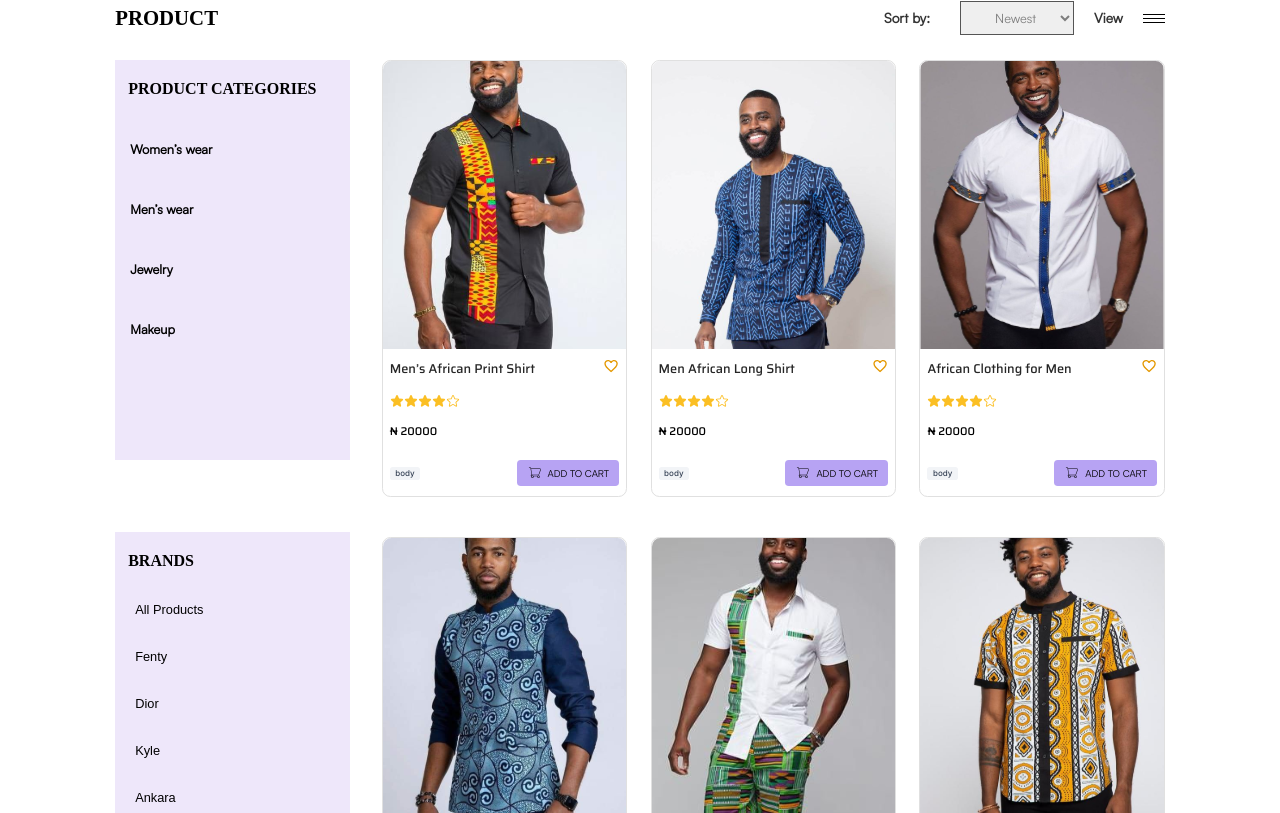
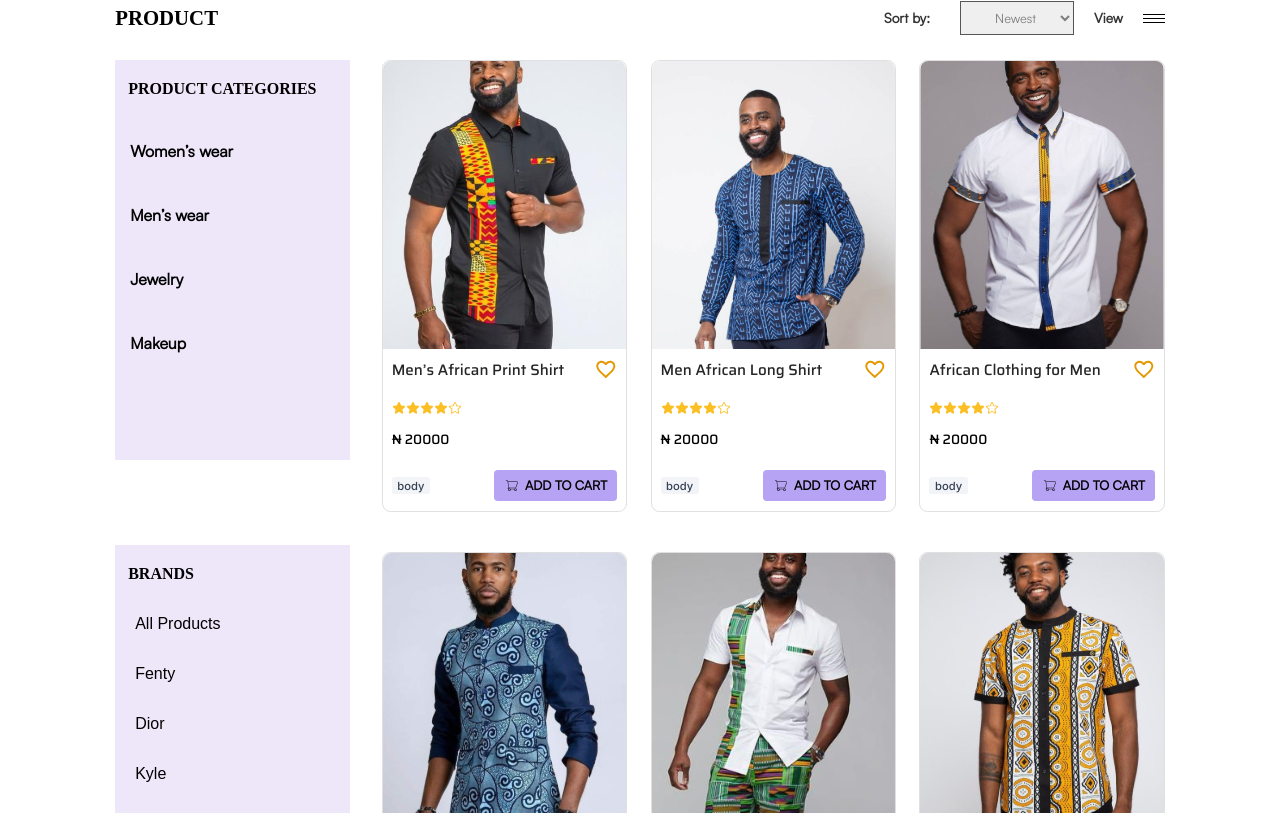
Before and after one commit to holayide/Kcoat, a React (Create React App) app: page /men in a window 1280 px wide. Shown: the part 547-1360 px from the top of the page. Built offline with nearby package versions, Linux system fonts and the light colour scheme; a web font is replaced by a local one.

Commit message:
enlarge text

```diff
--- a/src/components/Header.module.css
+++ b/src/components/Header.module.css
@@ -35,7 +35,7 @@ header {
   flex-direction: column;
   align-items: center;
   gap: 0.2rem;
-  font-size: 0.95rem;
+  font-size: 1rem;
   color: #000;
   font-family: var(--satfont400);
 }
--- a/src/components/Shops/ProductItem.module.css
+++ b/src/components/Shops/ProductItem.module.css
@@ -28,7 +28,7 @@
 }
 
 .productText {
-  margin: 5px 7px 10px;
+  margin: 5px 9px 10px;
 }
 
 .productName {
@@ -38,7 +38,7 @@
 
 .productName > p {
   font-family: "Saira", sans-serif;
-  font-size: 0.8rem;
+  font-size: 0.95rem;
   font-weight: 500;
   color: #262626;
 }
@@ -51,6 +51,10 @@
   opacity: 0.5;
 }
 
+.productName > div img {
+  width: 1.5rem;
+}
+
 .productText .starImages {
   margin: 15px 0 10px;
 }
@@ -58,7 +62,7 @@
 .productPrice {
   font-family: "Saira", sans-serif;
   font-weight: 500;
-  font-size: 0.7rem;
+  font-size: 0.85rem;
   margin-bottom: 20px;
 }
 
@@ -70,7 +74,7 @@
 
 .details > p {
   padding: 1.5px 5.594px;
-  font-size: 0.5rem;
+  font-size: 0.7rem;
   font-weight: 500;
   font-family: "Inter", sans-serif;
   color: #344054;
@@ -83,7 +87,7 @@
   display: flex;
   align-items: center;
   gap: 5px;
-  padding: 5px 10px;
+  padding: 7px 10px;
   border-radius: 3.824px;
   background: rgba(112, 72, 232, 0.5);
   cursor: pointer;
@@ -95,7 +99,8 @@
 
 .productbuttons > button {
   font-family: satoshi400;
-  font-size: 0.6rem;
+  font-size: 0.8rem;
+  font-weight: bold;
   color: black;
   background-color: transparent;
   border: none;
--- a/src/components/Shops/SideBar.module.css
+++ b/src/components/Shops/SideBar.module.css
@@ -2,7 +2,7 @@
   width: 30%;
   display: flex;
   flex-direction: column;
-  gap: 72px;
+  gap: 85px;
 }
 
 @media (min-width: 1350px) {
@@ -41,6 +41,10 @@
   margin-left: 10px;
 }
 
+.brandbtns button {
+  font-size: 1rem;
+}
+
 .brandCategory ul {
   display: block;
 }
@@ -53,7 +57,7 @@
   color: black;
   font-weight: bold;
   font-family: satoshi400;
-  font-size: 0.8rem;
+  font-size: 1rem;
 }
 
 .brandlist li a:hover {
--- a/src/pages/Shop.module.css
+++ b/src/pages/Shop.module.css
@@ -13,9 +13,10 @@
 }
 
 /* media */
-@media (min-width: 1000px) {
+@media (min-width: 1100px) {
   .banner img {
     height: 58vh;
+    /* object-fit: contain; */
   }
 
   .shop {
```
